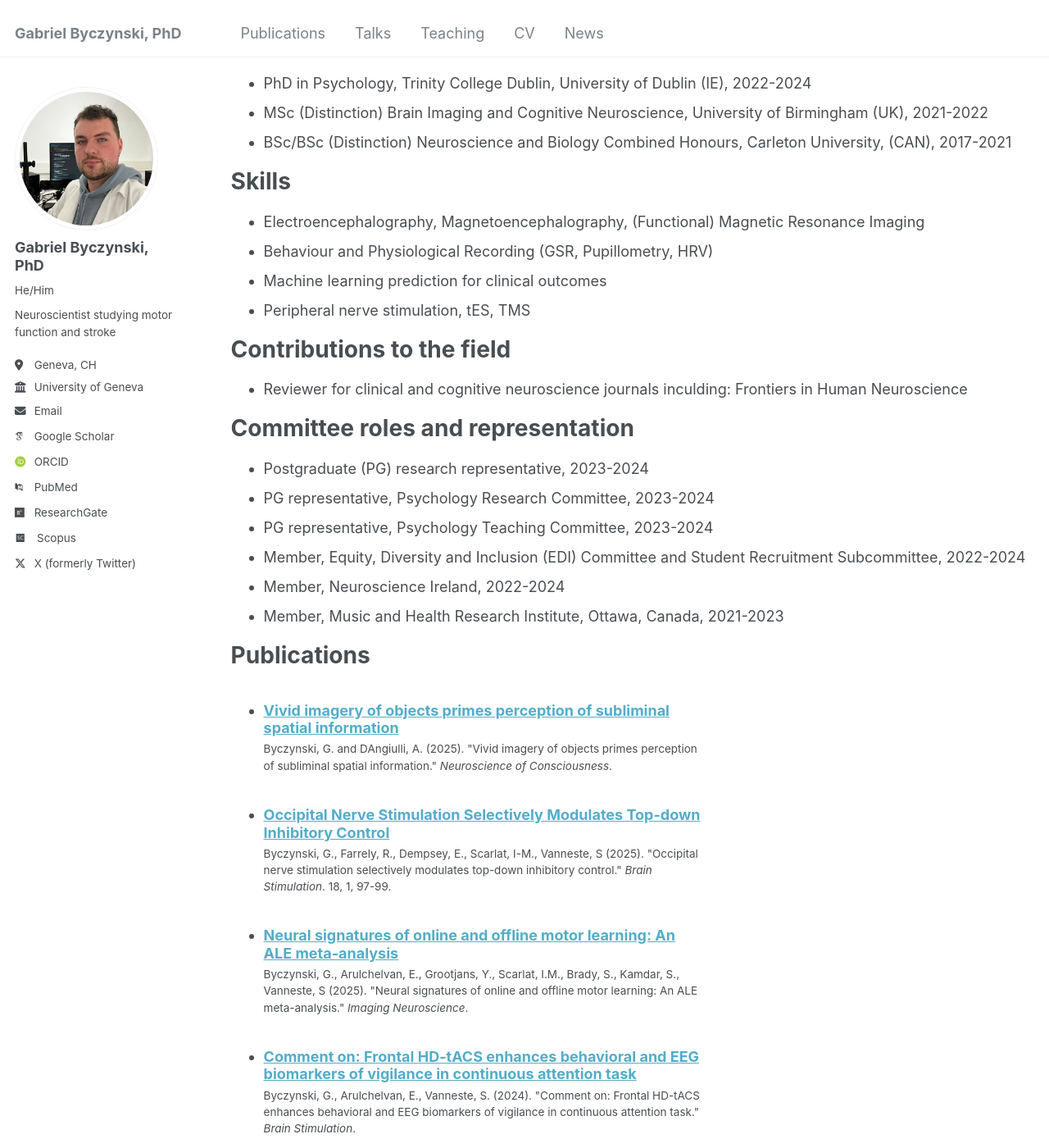
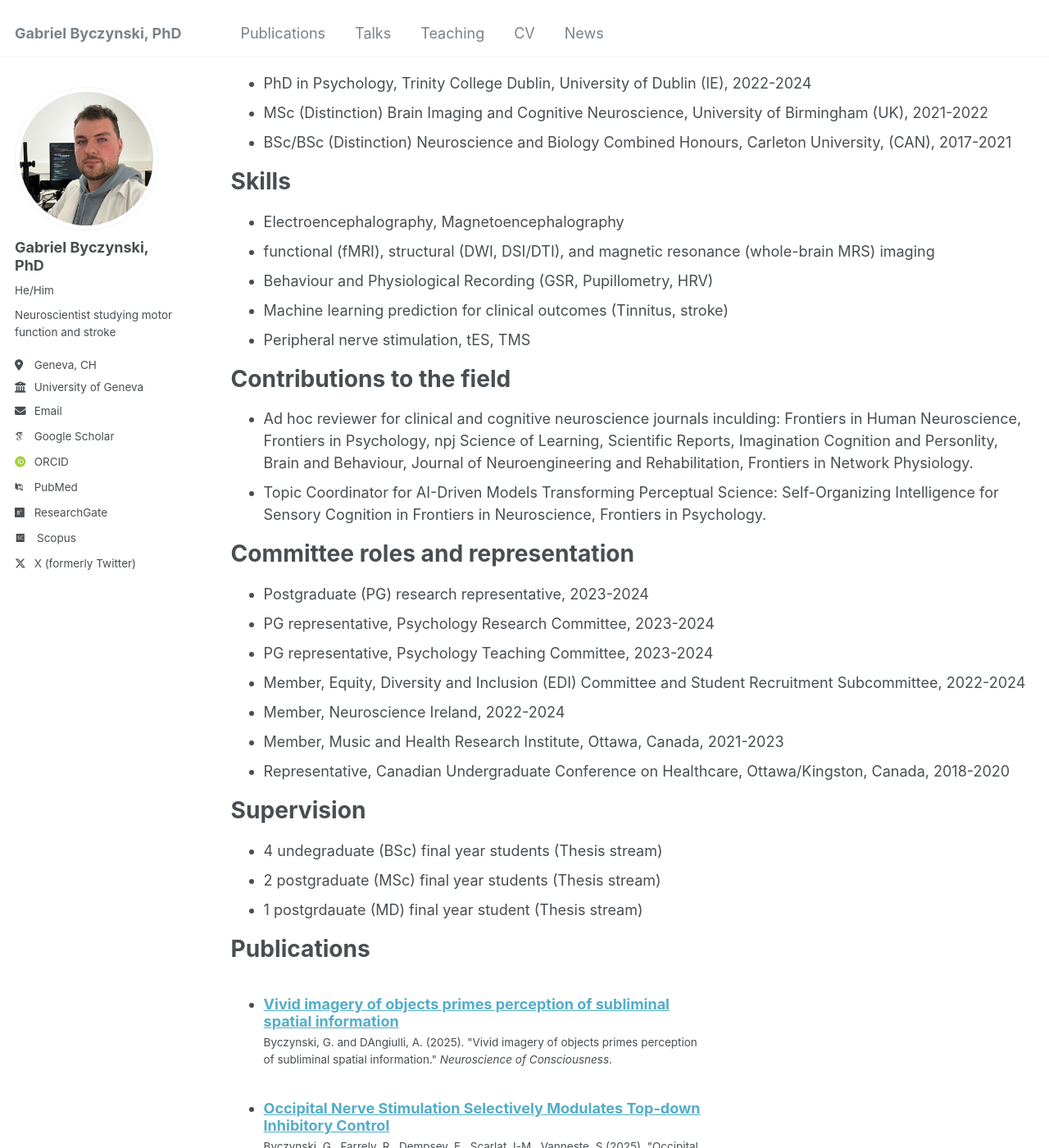
Before and after one commit to gabebyczynski/gabebyczynski.github.io, a Jekyll site: the page built from _pages/cv.md, in a window 1280 px wide and 1400 px high, scrolled down 281 px. Shown: the whole window at 82% size. Built offline with Jekyll 4.4.1, drawn with Linux system fonts in a browser that asks for light colours; some web fonts are replaced.

Commit message:
Update cv.md

```diff
--- a/_pages/cv.md
+++ b/_pages/cv.md
@@ -23,14 +23,16 @@ Education
 
 Skills
 ======
-* Electroencephalography, Magnetoencephalography, (Functional) Magnetic Resonance Imaging
+* Electroencephalography, Magnetoencephalography
+* functional (fMRI), structural (DWI, DSI/DTI), and magnetic resonance (whole-brain MRS) imaging
 * Behaviour and Physiological Recording (GSR, Pupillometry, HRV)
-* Machine learning prediction for clinical outcomes
+* Machine learning prediction for clinical outcomes (Tinnitus, stroke)
 * Peripheral nerve stimulation, tES, TMS
 
 Contributions to the field
 ======
-* Reviewer for clinical and cognitive neuroscience journals inculding: Frontiers in Human Neuroscience
+* Ad hoc reviewer for clinical and cognitive neuroscience journals inculding: Frontiers in Human Neuroscience, Frontiers in Psychology, npj Science of Learning, Scientific Reports, Imagination Cognition and Personlity, Brain and Behaviour, Journal of Neuroengineering and Rehabilitation, Frontiers in Network Physiology.
+* Topic Coordinator for AI-Driven Models Transforming Perceptual Science: Self-Organizing Intelligence for Sensory Cognition in Frontiers in Neuroscience, Frontiers in Psychology.
 
 Committee roles and representation
 ======
@@ -40,6 +42,13 @@ Committee roles and representation
 * Member, Equity, Diversity and Inclusion (EDI) Committee and Student Recruitment Subcommittee, 2022-2024
 * Member, Neuroscience Ireland, 2022-2024
 * Member, Music and Health Research Institute, Ottawa, Canada, 2021-2023
+* Representative, Canadian Undergraduate Conference on Healthcare, Ottawa/Kingston, Canada, 2018-2020
+
+Supervision
+======
+* 4 undegraduate (BSc) final year students (Thesis stream)
+* 2 postgraduate (MSc) final year students (Thesis stream)
+* 1 postgrdauate (MD) final year student (Thesis stream)
 
 Publications
 ======
```
